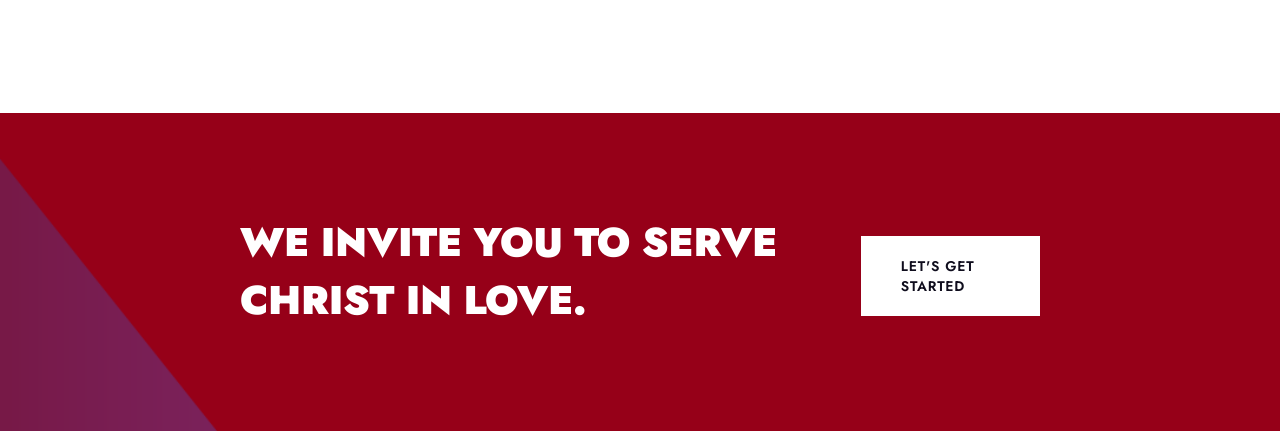
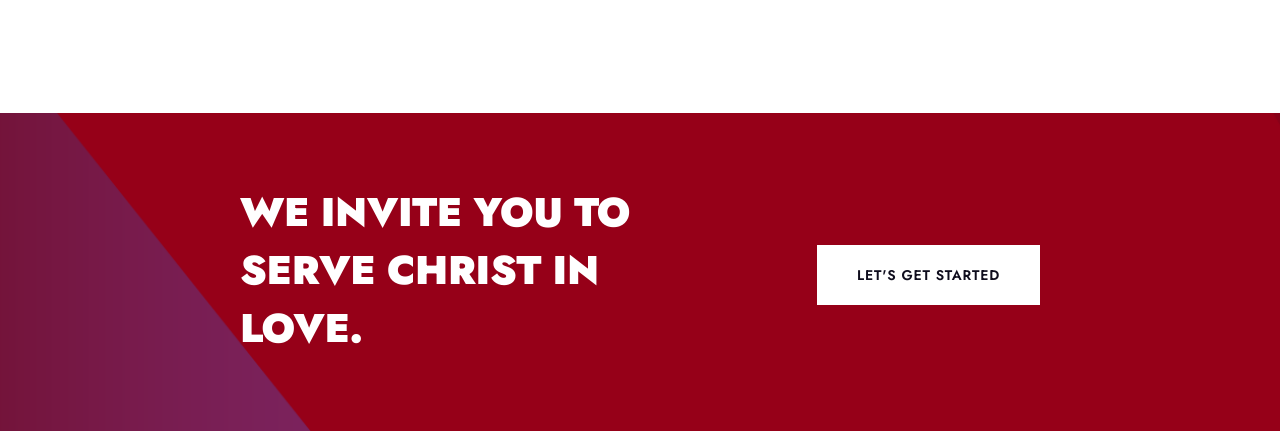
Before and after one commit to MrWobbles/MrWobbles.github.io, a website: page index.html in a window 1280 px wide. Shown: the part 3770-4201 px from the top of the page. Drawn offline with nearby package versions, Linux system fonts and the light colour scheme.

Commit message:
Callout section stye updates

```diff
--- a/assets/src/scss/components/_callout-banner.scss
+++ b/assets/src/scss/components/_callout-banner.scss
@@ -2,6 +2,7 @@
     width: 100%;
     background: transparent url('/assets/dist/images/Callout-Background.png') no-repeat center center;
     background-size: cover;
+    padding: 70px 0;
 
     .section-content{
         display: flex;
@@ -15,5 +16,6 @@
         font-size: 40px;
         text-transform: uppercase;
         letter-spacing: -.02rem;
+        max-width: 50%;
     }
 }
```
Also changed, not shown: assets/dist/css/main.css, 1 other file.
